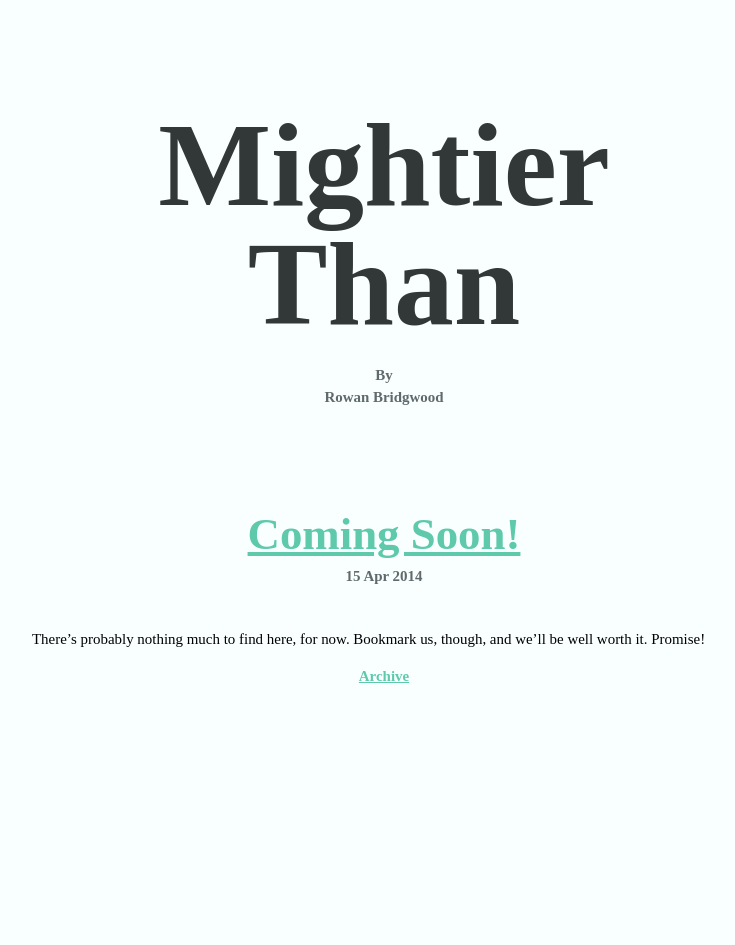
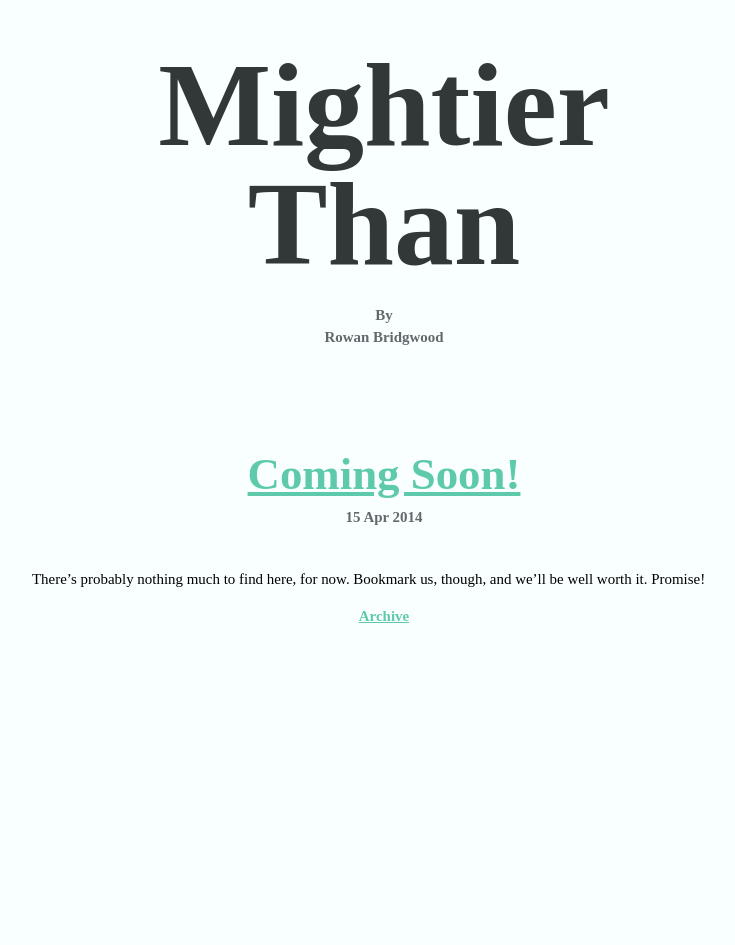
Before and after one commit to mightierthan/mightierthan, a Jekyll site: the page built from index.html, in a window 1280 px wide. Shown: the whole page, without its empty margins (256-991 px from the left). Built offline with Jekyll 4.4.1, drawn with Linux system fonts in a browser that asks for light colours; Markdown is read by kramdown in place of the engine named in the settings; the list of posts is cut into pages by our own code.

Commit message:
removed some spacing from the top of the title, less empty space above content now

```diff
--- a/css/main.css
+++ b/css/main.css
@@ -85,7 +85,7 @@ a:visited { color: #a0a; }
 
 .title {
   display: inline-block;
-  margin: 0.5em 0 0.5em 0;
+  margin: 0 0 0.5em 0;
   font-size: 8em;
   text-align:center;
   width: 100%;
```
